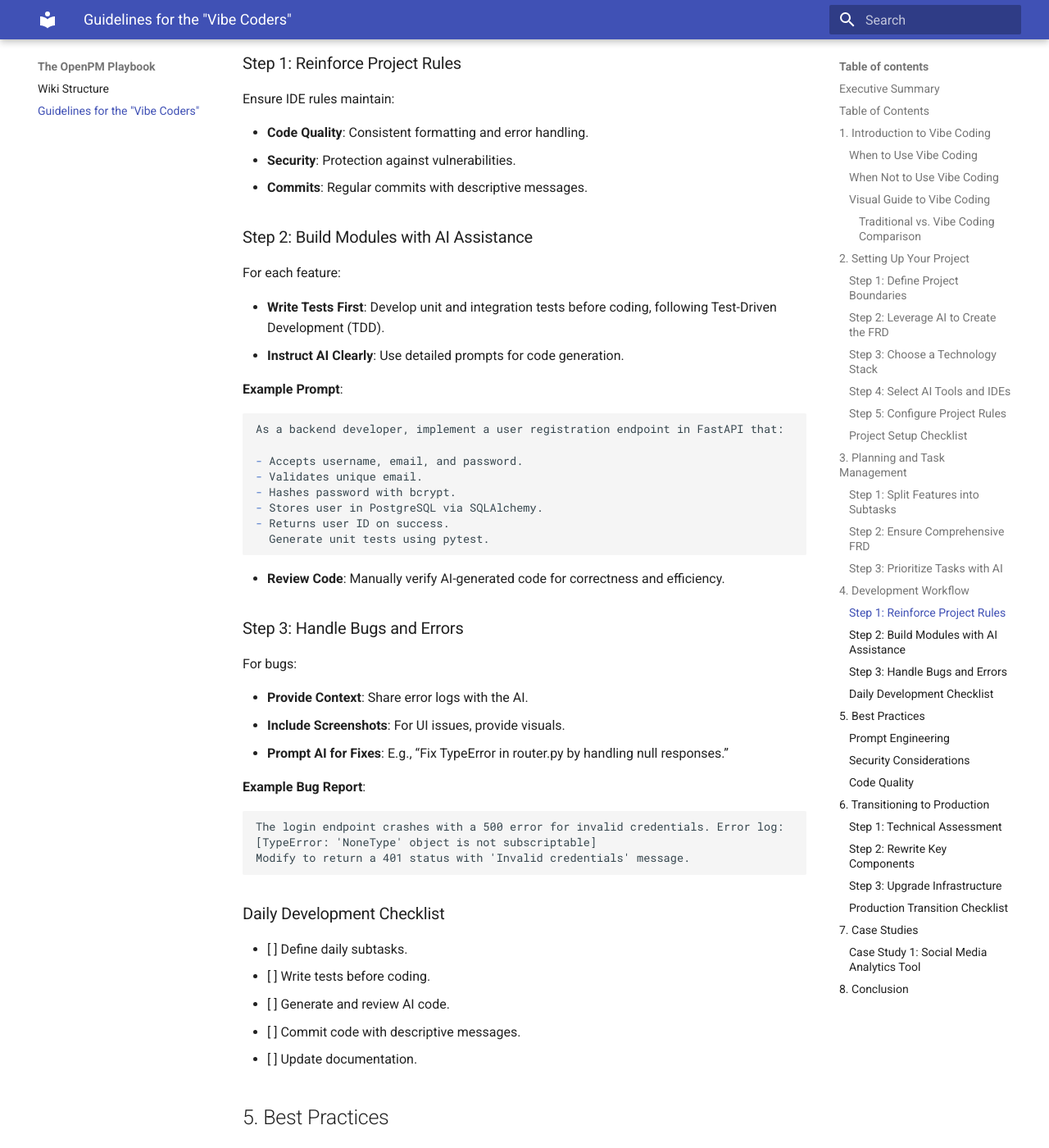
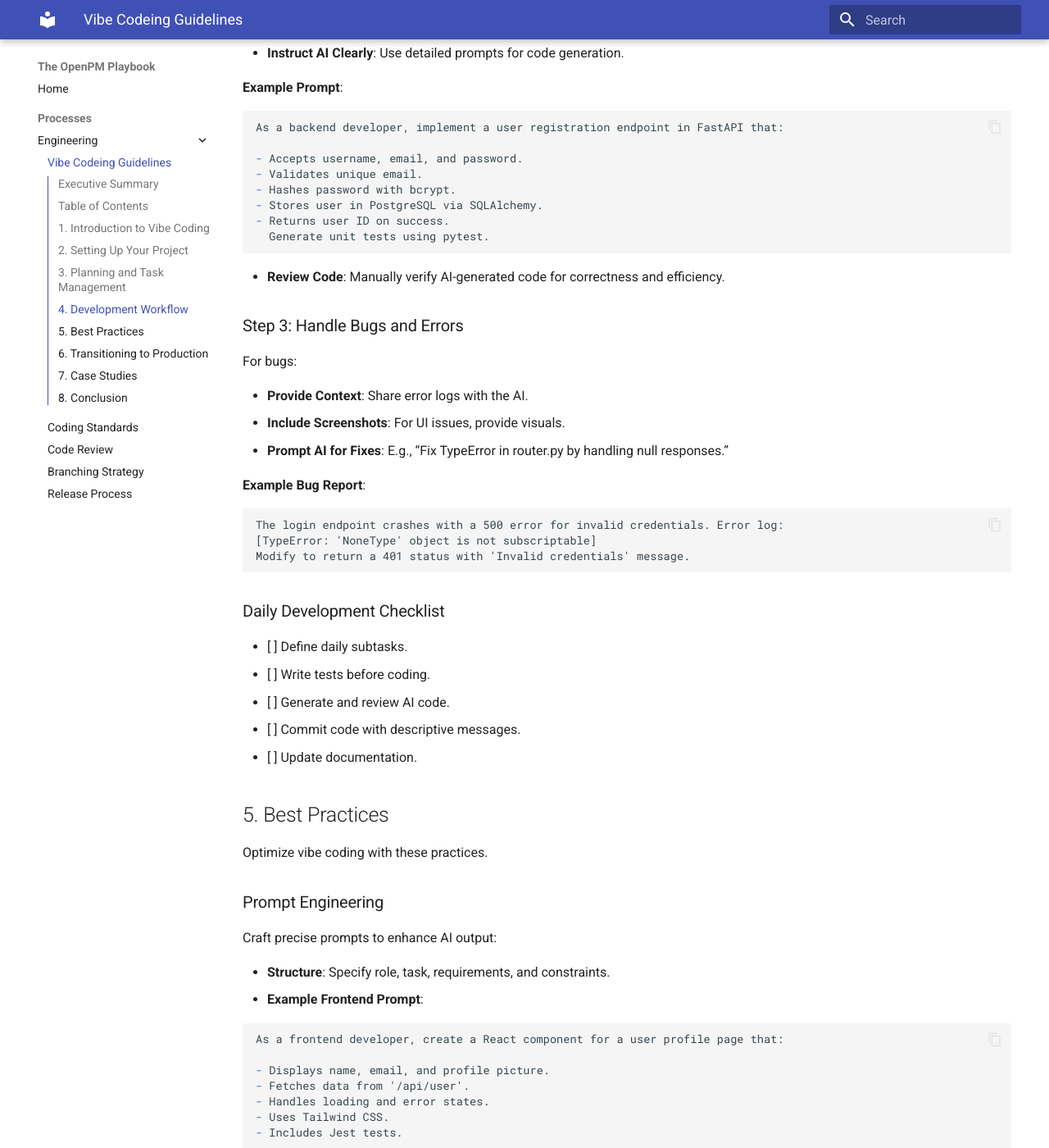
Before and after one commit to OpenPM-Foundry/The-OpenPM-Playbook, an MkDocs documentation site: the page built from docs/processes/engineering/vibe-coding-guidelines.md, in a window 1280 px wide and 1400 px high, scrolled down 5868 px. Shown: the whole window at 82% size. Built offline with MkDocs 1.6.1 and Material for MkDocs 9.7.7, drawn with Linux system fonts in a browser that asks for light colours; some of the changed text lies outside the part shown.

Commit message:
chore: updated MkDocs Material UI

```diff
--- a/docs/index.md
+++ b/docs/index.md
@@ -1,6 +1,3 @@
-# Wiki Structure
----
-
 ## **1. Home (Introduction)**
 
 This will serve as the landing page of the Wiki and outline:
--- a/mkdocs.yml
+++ b/mkdocs.yml
@@ -1,12 +1,80 @@
 site_name: The OpenPM Playbook
-site_url: https://OpenPM-Foundry.github.io/The-OpenPM-Playbook/
-markdown_extensions:
-  - pymdownx.highlight:
-      anchor_linenums: true
-      line_spans: __span
-      pygments_lang_class: true
-  - pymdownx.inlinehilite
-  - pymdownx.snippets
-  - pymdownx.superfences
+site_url: https://OpenPM-Foundry.github.io/The-OpenPM-Playbook/processes/engineering/vibe-coding-guidelines/
+site_author: OpenPM Foundry
+
 theme:
   name: material
+  features:
+    - navigation.instant
+    - navigation.tracking
+    # - navigation.tabs
+    - navigation.sections
+    # - navigation.expand
+    - toc.integrate
+    - search.suggest
+    - search.highlight
+    - content.code.annotate
+    - content.code.copy
+  palette:
+    - scheme: default
+      primary: indigo
+      accent: deep purple
+    - scheme: slate
+      primary: indigo
+      accent: deep purple
+      toggle:
+        icon: material/weather-night
+        name: Switch to dark mode
+
+extra:
+  social:
+    - icon: fontawesome/brands/github
+      link: https://github.com/openpm-foundry
+    - icon: fontawesome/brands/linkedin
+      link: https://linkedin.com
+
+nav:
+  - Home: index.md
+  - Processes:
+      - Engineering:
+          - Vibe Codeing Guidelines: processes/engineering/vibe-coding-guidelines.md
+          - Coding Standards: processes/engineering/coding-standards.md
+          - Code Review: processes/engineering/code-review.md
+          - Branching Strategy: processes/engineering/branching-strategy.md
+          - Release Process: processes/engineering/release-process.md
+  #     - Product:
+  #         - Requirement Gathering: processes/product/requirement-gathering.md
+  #         - Roadmap Planning: processes/product/roadmap-planning.md
+  #         - Sprint Planning: processes/product/sprint-planning.md
+  #     - QA:
+  #         - Test Strategy: processes/qa/test-strategy.md
+  #         - Bug Life Cycle: processes/qa/bug-life-cycle.md
+  #         - Automation Guidelines: processes/qa/automation-guidelines.md
+  #     - Operations:
+  #         - Incident Management: processes/ops/incident-management.md
+  #         - Monitoring: processes/ops/monitoring.md
+  #         - Postmortem Template: processes/ops/postmortem-template.md
+  # - Templates:
+  #     - PR Template: templates/pr-template.md
+  #     - Sprint Template: templates/sprint-template.md
+  #     - Incident Report: templates/incident-template.md
+
+plugins:
+  - search
+  - macros
+  - glightbox   # For image zoom
+  - mermaid2    # For diagrams
+
+markdown_extensions:
+  - admonition
+  - codehilite
+  - pymdownx.details
+  - pymdownx.superfences
+  - pymdownx.tabbed
+  - pymdownx.highlight
+  - pymdownx.emoji
+  - pymdownx.arithmatex
+  - footnotes
+  - tables
+  - toc:
+      toc_depth: 2
```
Also changed, not shown: docs/processes/engineering/vibe-coding-guidelines.md (renamed from docs/vibe-coding-guidelines.md).
